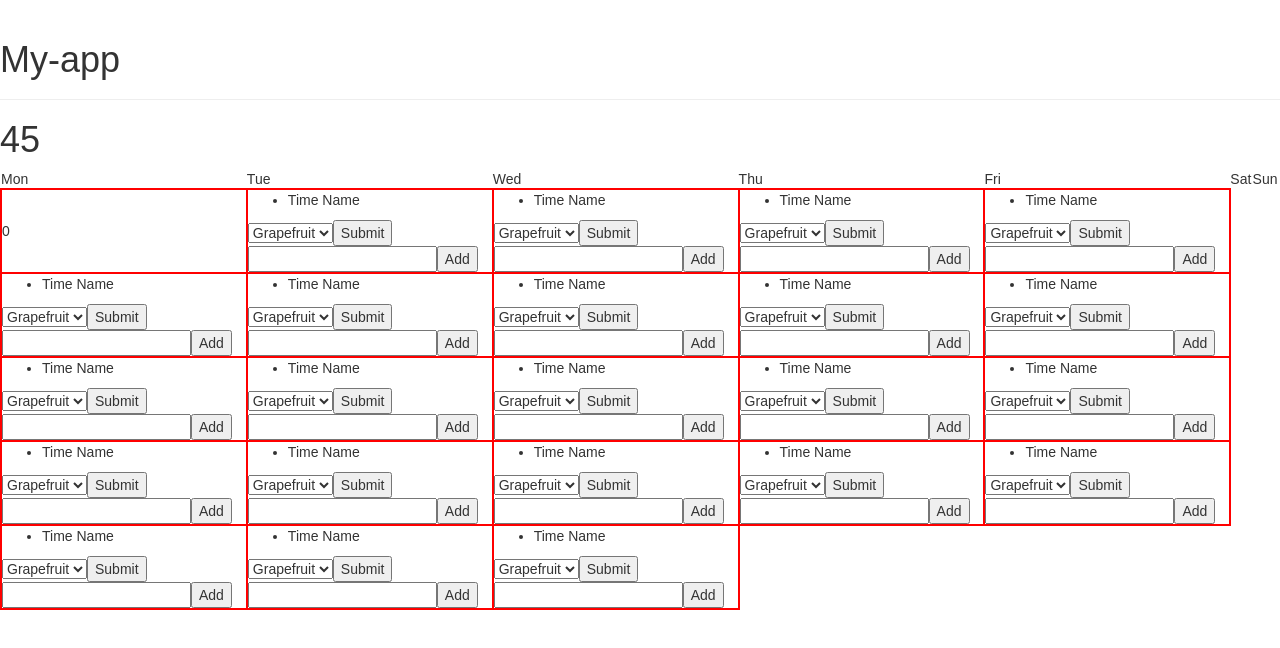
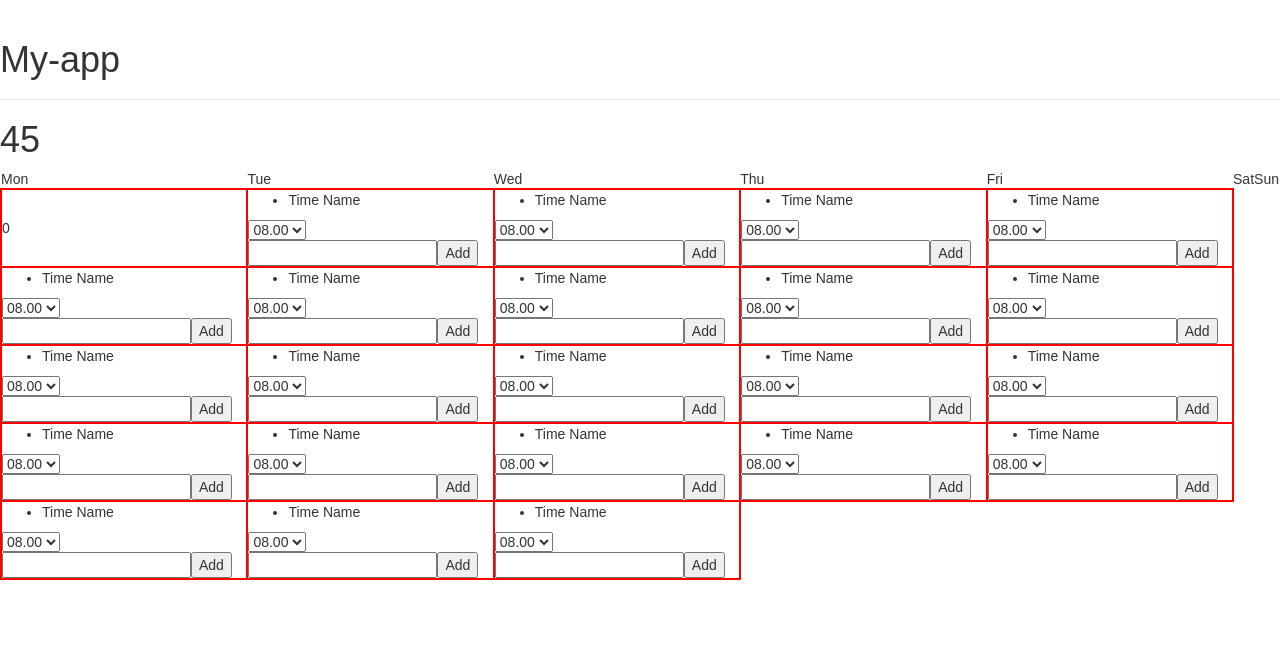
Before and after one commit to j-and/my-app, a React (Create React App) app: page / in a window 1280 px wide. Shown: the top 648 px of the page. Built offline with nearby package versions, Linux system fonts and the light colour scheme.

Commit message:
Right name for components

```diff
--- a/src/ClientNameInput.js
+++ b/src/ClientNameInput.js
@@ -13,6 +13,7 @@ class ClientNameInput extends Component {
         };
         this.add = this.add.bind(this);
         this.handleChange = this.handleChange.bind(this);
+        this.handleTimeChange = this.handleTimeChange.bind(this);
         this.handleSubmit = this.handleSubmit.bind(this);
         this.counter = 1;
     }
@@ -23,6 +24,10 @@ class ClientNameInput extends Component {
 
     handleChange(event) {
         this.state.registers['register-' + this.counter] = event.target.value;
+    }
+    handleTimeChange(event) {
+        alert('event.target.value='+event.target.value);
+        this.state.registers['time-' + this.counter] = event.target.time;
     }
 
     handleSubmit(event) {
@@ -38,7 +43,12 @@ class ClientNameInput extends Component {
             <div>
                 <form onSubmit={this.handleSubmit} ref="registerForm">
 
-
+                    <select value={this.state.value} onChange={this.handleTimeChange}>
+                        <option value="08.00">08.00</option>
+                        <option value="09.00">09.00</option>
+                        <option value="10.00">10.00</option>
+                        <option value="11.00">11.00</option>
+                    </select>
                     <input type="text" value={this.state.value} onChange={this.handleChange}/>
                     <input type="submit" value="Add"/>
                 </form>
--- a/src/Register.js
+++ b/src/Register.js
@@ -56,23 +56,24 @@ class Register extends Component {
         return (
 
             <div>
-                <form onSubmit={this.handleSubmit}>
 
-                        <select value={this.state.value} onChange={this.handleChange}>
-                            <option value="grapefruit">Grapefruit</option>
-                            <option value="lime">Lime</option>
-                            <option value="coconut">Coconut</option>
-                            <option value="mango">Mango</option>
-                        </select>
-
-                    <input type="submit" value="Submit" />
-                </form>
             </div>
-        );
+       );
     }
 }
 
 export default Register;
+// <form onSubmit={this.handleSubmit}>
+//
+//     <select value={this.state.value} onChange={this.handleChange}>
+//         <option value="grapefruit">Grapefruit</option>
+//         <option value="lime">Lime</option>
+//         <option value="coconut">Coconut</option>
+//         <option value="mango">Mango</option>
+//     </select>
+//
+//     <input type="submit" value="Submit" />
+// </form>
 // <DropdownButton title={this.state.time} id="1" value={this.state.value} onChange={this.handleChange}>
 //     <MenuItem eventKey="08.00">08.00</MenuItem>
 //     <MenuItem eventKey="09.00">09.00</MenuItem>
```
